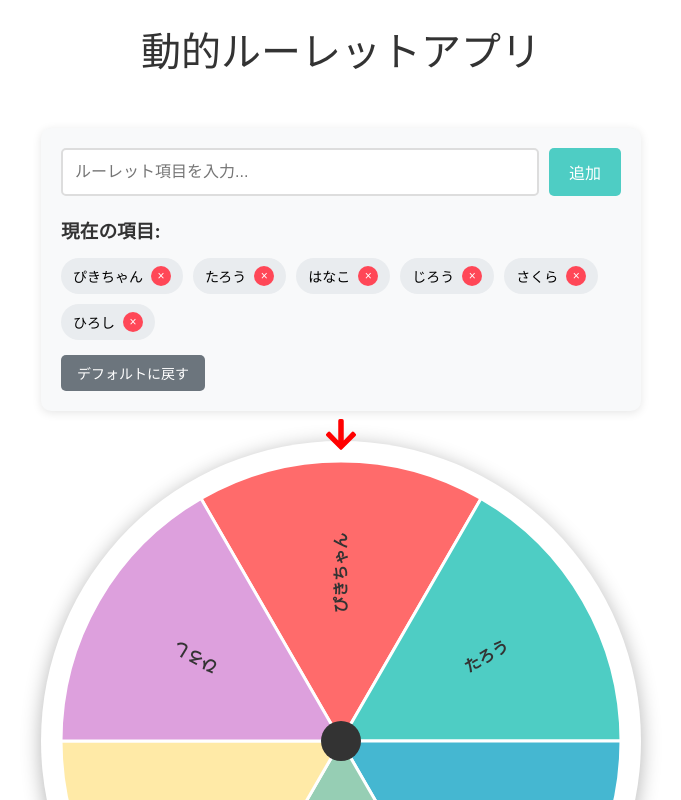
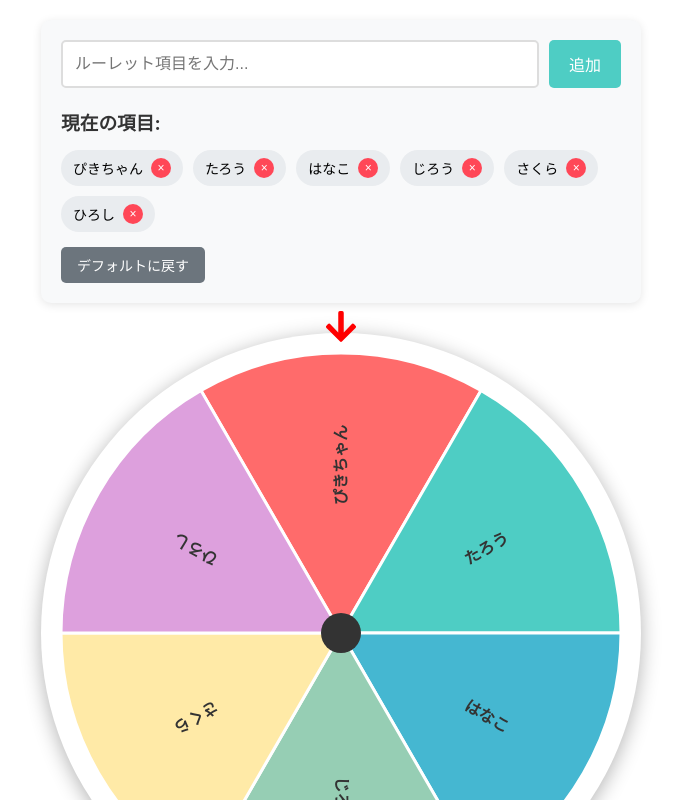
Before and after one commit to kspace-trk/roulette, a Nuxt app: page / in a window 1280 px wide. Shown: the top 800 px of the page, without its empty margins (299-980 px from the left). Built offline with nearby package versions, Linux system fonts and the light colour scheme.

Commit message:
chore: タイトル削除

```diff
--- a/pages/index.vue
+++ b/pages/index.vue
@@ -141,8 +141,6 @@ const handleKeyPress = (event: KeyboardEvent) => {
 
 <template>
   <div class="container">
-    <div class="title">動的ルーレットアプリ</div>
-
     <!-- 項目入力フォーム -->
     <div class="input-section">
       <div class="input-group">
@@ -215,12 +213,6 @@ const handleKeyPress = (event: KeyboardEvent) => {
   justify-content: flex-start;
   padding: 20px;
   gap: 30px;
-}
-
-.title {
-  font-size: 2.5rem;
-  color: #333;
-  margin-bottom: 20px;
 }
 
 .input-section {
```
